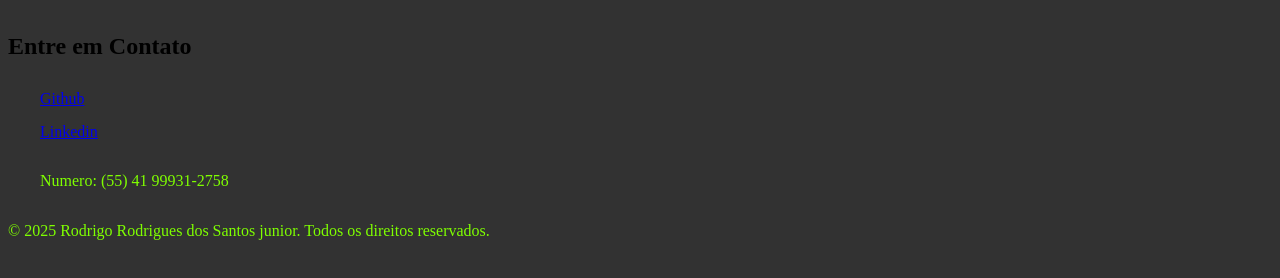
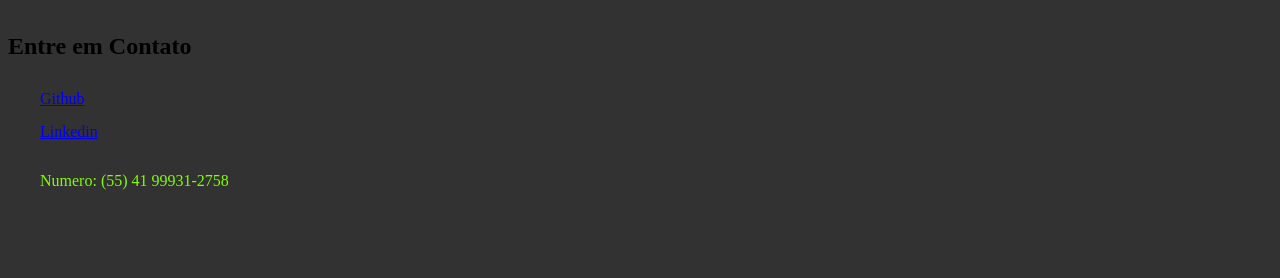
Before and after one commit to RRS1235/Dessenvolvimento-de-Front-end, a plain HTML site: page Portfolio final/Arquivo index.html in a window 1280 px wide. Shown: the part 438-716 px from the top of the page. Drawn offline with Linux system fonts and the light colour scheme; files that its build step writes are made by us from their sources.

Commit message:
Arquivo index.html

```diff
--- a/Portfolio final/Arquivo index.html
+++ b/Portfolio final/Arquivo index.html
@@ -81,20 +81,5 @@
         </div>
       </div>
     </section>
-
-    <!-- Rodapé -->
-    <footer>
-      <div class="container">
-        <p>
-          &copy; <span id="year"></span> Rodrigo Rodrigues dos Santos junior.
-          Todos os direitos reservados.
-        </p>
-      </div>
-    </footer>
-
-    <script>
-      // Atualiza o ano no footer automaticamente
-      document.getElementById("year").textContent = new Date().getFullYear();
-    </script>
   </body>
 </html>
```
